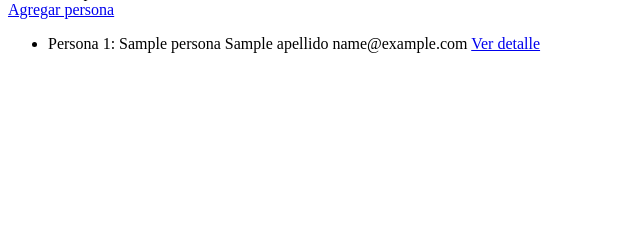
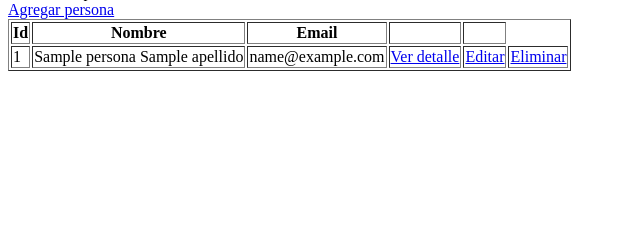
Before and after one commit to Arlosaid/SAP_Django, a Django app: template webapp/templates/bienvenido.html in a window 1280 px wide. Shown: the part 97-337 px from the top of the page, without its empty margins (0-640 px from the left). Run offline with Django 3.2, Linux system fonts and the light colour scheme; the template is opened without the code that fills it: most values are stand-ins (such as "Sample title", 1, 10 or a date in 2020).

Commit message:
Adding editar and eliminar fileds

```diff
--- a/sap/urls.py
+++ b/sap/urls.py
@@ -17,6 +17,8 @@ from django.contrib import admin
 from django.urls import path
 from personas.views import detallePersona
 from personas.views import nuevaPersona
+from personas.views import editarPersona
+from personas.views import eliminarPersona
 
 from webapp.views import bienvenido
 
@@ -25,4 +27,6 @@ urlpatterns = [
     path('',bienvenido, name='index'),
     path('detalle_persona/<int:id>', detallePersona),
     path('nueva_persona', nuevaPersona),
+    path('editar_persona/<int:id>', editarPersona),
+    path('eliminar_persona/<int:id>', eliminarPersona)
 ]
--- a/webapp/templates/bienvenido.html
+++ b/webapp/templates/bienvenido.html
@@ -11,16 +11,28 @@
     <div>
         <a href="nueva_persona">Agregar persona</a>
     <div>
-        <ul>
-            {% for persona in personas %}
-            <li>Persona {{persona.id}}:
-                {{persona.nombre}}
-                {{persona.apellido}}
-                {{persona.email}}
-                <a href="detalle_persona/{{persona.id}}">Ver detalle</a>
-            </li>
-            {% endfor %}
-        </ul>
+            <table border='1'>
+                <thead>
+                    <tr>
+                        <th>Id</th>
+                        <th>Nombre</th>
+                        <th>Email</th>
+                        <th></th>
+                        <th></th>
+                    </tr>
+                </thead>
+                <tbody>
+                    {% for persona in personas %}
+                    <tr>
+                        <td>{{persona.id}}</td>
+                        <td>{{persona.nombre}} {{persona.apellido}}</td>
+                        <td>{{persona.email}}</td>
+                        <td><a href="detalle_persona/{{persona.id}}">Ver detalle</a></td>
+                        <td><a href="editar_persona/{{persona.id}}">Editar</a></td>
+                        <td><a href="eliminar_persona/{{persona.id}}">Eliminar</a></td>
+                    </tr>
+                    {% endfor %}
+                </tbody>
     </div>
 </body>
 </html>
```
Also changed, not shown: personas/views.py (+22 -1 lines).
